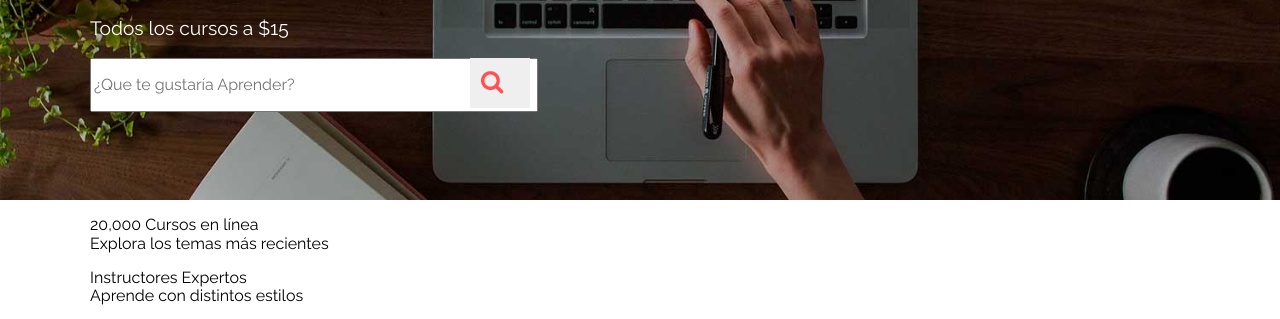
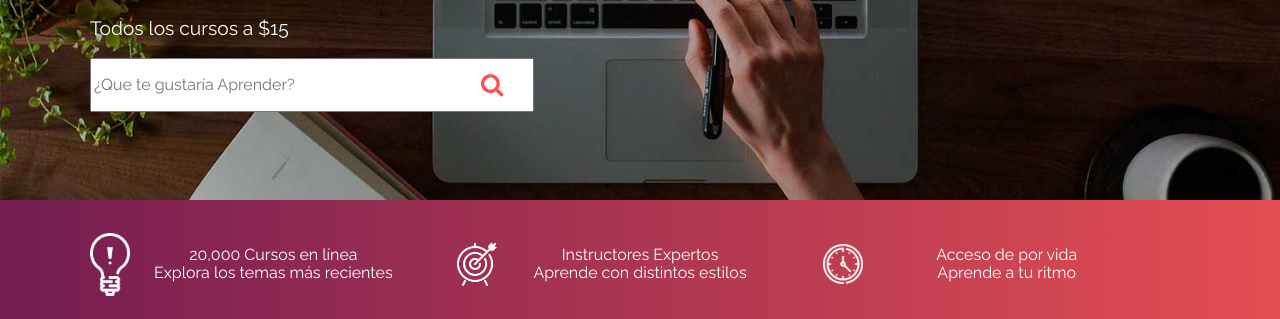
Before and after one commit to JGRS1974/Carrito, a website: page index.html in a window 1280 px wide. Shown: the part 270-589 px from the top of the page. Drawn offline with nearby package versions, Linux system fonts and the light colour scheme.

Commit message:
Modificado CSS barra

```diff
--- a/scss/_mixins.scss
+++ b/scss/_mixins.scss
@@ -22,3 +22,25 @@
     /*Ajusta a posição da imagen no contenedor left-top*/
     background-position: center center;
 }
+
+@mixin mixin-telefono{
+    @media only screen and (min-width:$telefono) {
+        @content;
+    }
+}
+
+@mixin mixin-tablet{
+    @media only screen and (min-width:$tablet) {
+        @content;
+    }
+}
+
+@mixin mixin-desktop{
+    @media only screen and (min-width:$desktop) {
+        @content;
+    }
+}
+
+@mixin mixin-gradient($color1, $color2) {
+    background: linear-gradient(to right, $color1 0%, $color2 100%);
+}
--- a/scss/_variables.scss
+++ b/scss/_variables.scss
@@ -2,9 +2,14 @@
 /*Fuentes*/
 $fuente-principal: 'Raleway', sans-serif;
 
-/*Colores*/
+/*Cores*/
 $gris: #f2f2f2;
 $primario: #33c3f0;
 $blanco: #ffffff;
 $secundario: #741d51;
 $terciario: #e44e52;
+
+/*Tamanhos telas*/
+$telefono: 480px;
+$tablet: 768px;
+$desktop: 1024px;
--- a/scss/app.scss
+++ b/scss/app.scss
@@ -73,17 +73,20 @@ body {
         font-size: 1.2rem;
     }
     form {
-        width: 40%;/*Largura do form*/
+
         position: relative;
+        @include mixin-tablet(){
+            width: 40%;/*Largura do form*/
+        }
 
         input[type="text"] {
-            width: 100%;/*Largura text do form*/
+            width: 99%;/*Largura text do form*/
             height: 3rem;
         }
 
         input[type="submit"] {
             position: absolute;
-            top: 0px;
+            top: 3px;
             right: 0px;
             @include mixin-background-imagen('../img/lupa.png');
             width: 3rem;
@@ -91,7 +94,46 @@ body {
             display: block;
             text-indent: -9999px;
             border: none;
-            color: red;
+            background-color: $blanco;
         }
     }
 }
+
+.barra {
+    min-height: 6rem; /*Largura da barra*/
+    padding: 1rem; /*Espaço desde o borde da barra - top bottom left right*/
+    @include mixin-gradient($secundario, $terciario);
+    display: flex;
+    align-items: center; /*Centra os itens na barra*/
+
+    .iconos {
+        display: flex;
+        flex: 1;
+        flex-direction: column;
+        color: $blanco;
+        text-align: center;
+        @include mixin-desktop{
+            flex-direction: row;
+        }
+    }
+    .icono {
+        flex: 1; /*Faz que o contenedor icono ocupe tudo o espaço do contenedor iconos*/
+        background-size: 2.5rem; /*Tamanho das imagens*/
+        background-position: 5% center!important;
+        @include mixin-tablet{
+            background-position: 20% center!important; /*Posiçao da imagen do icono*/
+        }
+        @include mixin-desktop{
+            background-position: left center!important;
+        }
+        &.icono1{
+            @include mixin-background-imagen('../img/icono1.png');
+        }
+        &.icono2{
+            @include mixin-background-imagen('../img/icono2.png');
+        }
+        &.icono3{
+            @include mixin-background-imagen('../img/icono3.png');
+        }
+    }
+}
```
Also changed, not shown: css/app.css.
